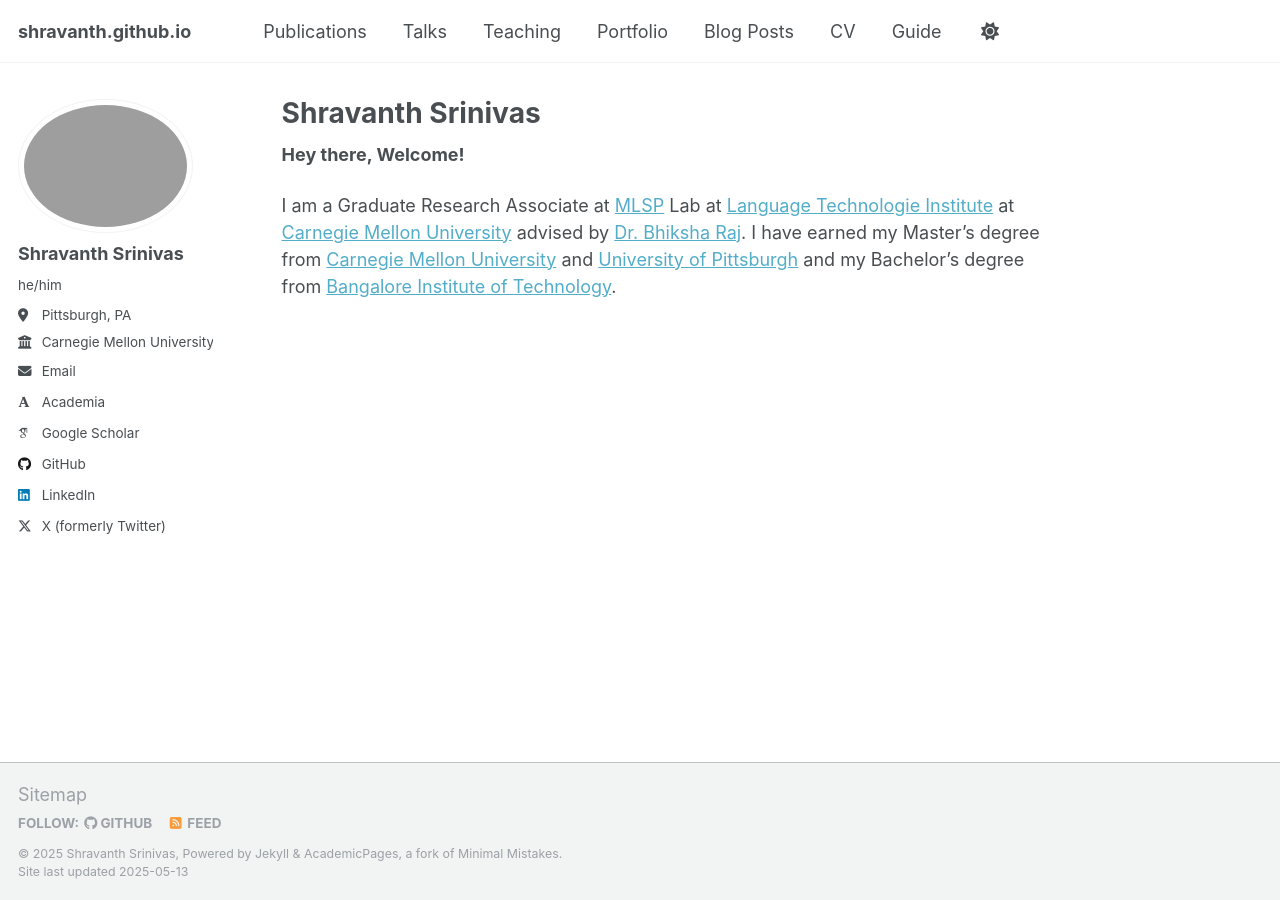
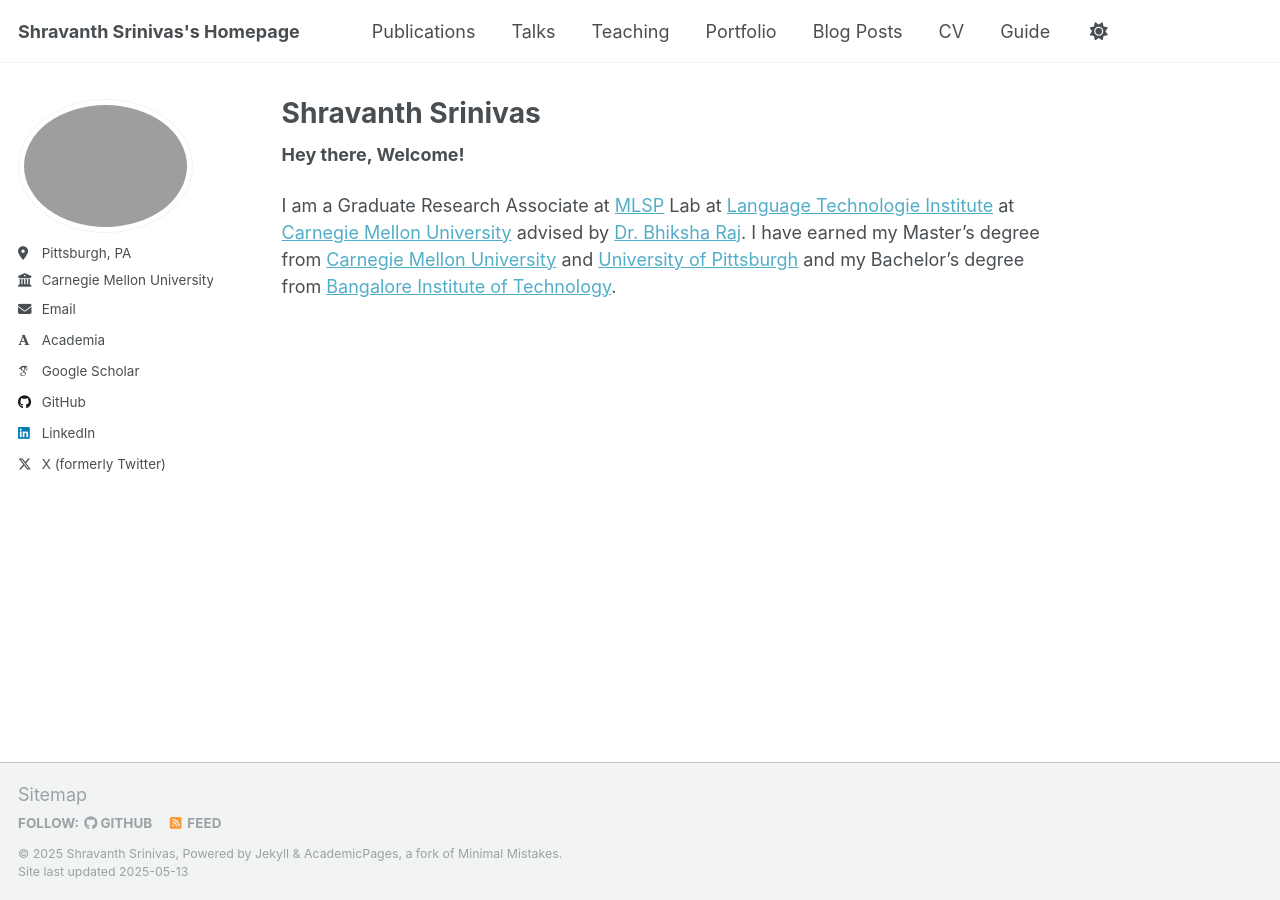
Before and after one commit to notshravanth/shravanth.github.io, a Jekyll site: the page built from _pages/about.md, in a window 1280 px wide. Built offline with Jekyll 4.4.1, drawn with Linux system fonts in a browser that asks for light colours; some web fonts are replaced.

Commit message:
Update _config.yml

```diff
--- a/_config.yml
+++ b/_config.yml
@@ -9,7 +9,7 @@
 # Basic Site Settings
 locale                   : "en-US"
 site_theme               : "default"
-# title                    : "Shravanth Srinivas"
+title                    : "Shravanth Srinivas's Homepage"
 title_separator          : "-"
 name                     : &name "Shravanth Srinivas"
 # description              : &description "personal description"
@@ -23,8 +23,8 @@ repository               : "notshravanth/notshravanth.github.io"
 author:
   # Biographic information
   avatar           : "profile.png"
-  name             : "Shravanth Srinivas"
-  pronouns         : "he/him"
+  # name             : "Shravanth Srinivas"
+  # pronouns         : "he/him"
   # bio              : "Short biography for the left-hand sidebar"
   location         : "Pittsburgh, PA"
   employer         : "Carnegie Mellon University"
```
